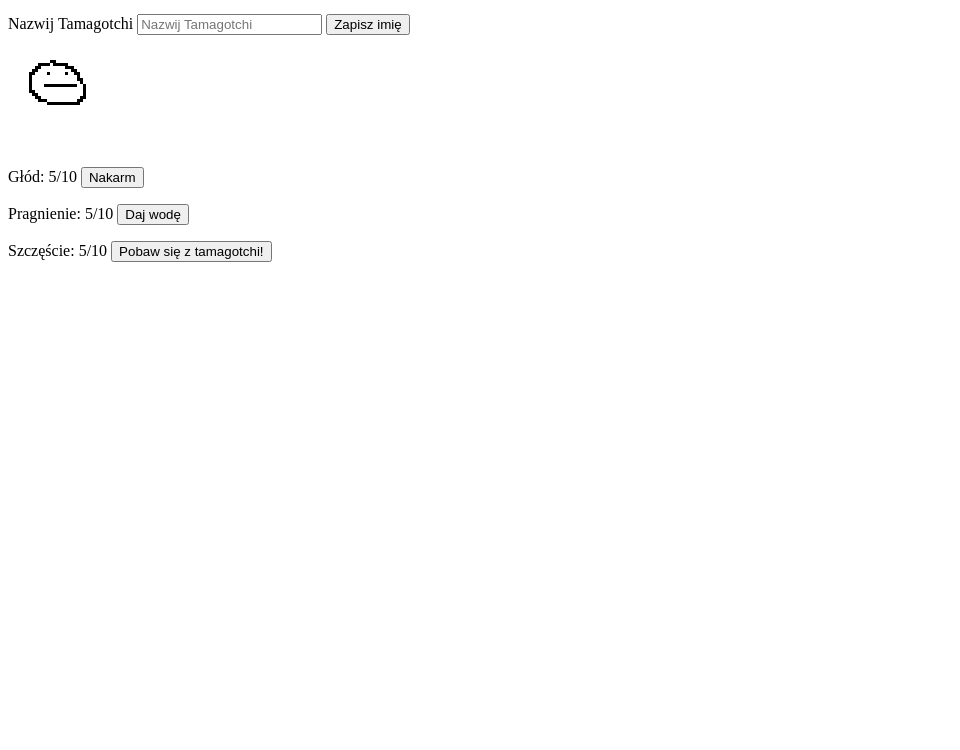
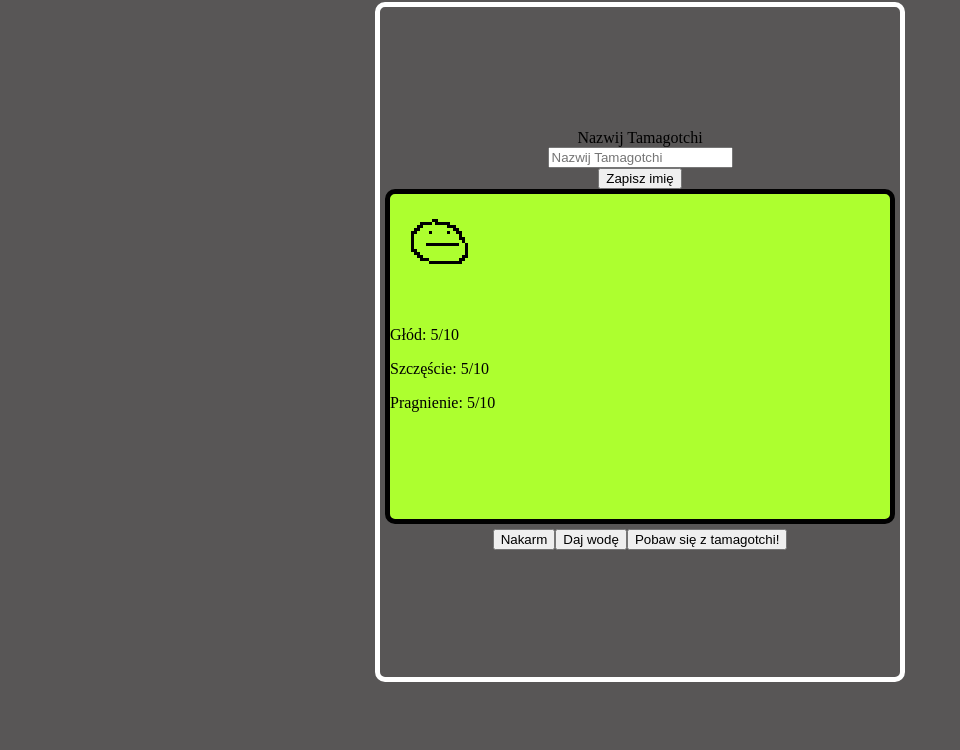
Before and after one commit to Crabstuk/Tomagochi, a plain HTML site: page index.html in a window 1280 px wide. Shown: the part 66-816 px from the top of the page, without its empty margins (0-960 px from the left). Drawn offline with Linux system fonts and the light colour scheme.

Commit message:
second lesson

```diff
--- a/index.html
+++ b/index.html
@@ -7,23 +7,25 @@
     <title>Document</title>
 </head>
 <body>
-    <style>
-    canvas{
-        display: none;
-        margin: 0 auto;
-        background: #111;
-      }
-      </style>
-    <h1>Tamagotchi</h1>
+      <div id="theWholeThing">
     <label for="name" id="labelForName">Nazwij Tamagotchi</label>
     <input id="name" type="text" placeholder="Nazwij Tamagotchi">
     <button id="saveNameButton" onclick="saveName()">Zapisz imię</button>
+    <div id="screen">
     <p id="displayName"></p>
     <img id="tamagotchiDisplay" alt="kot haha" src="Obrazy/idk.png">
-    <p>Głód: <span id="hungerDisplay"></span>   <span><button id="FeedTamagotchiBtn" onclick="feedTamagotchi()">Nakarm</button></span></p>
-    <p>Pragnienie: <span id="thirstDisplay"></span> <span><button id="giveTamagotchiWaterBtn" onclick="giveTamagotchiWater()">Daj wodę</button> </span></p>
-    <p>Szczęście: <span id="funDisplay"> </span><span> <button id="play" >Pobaw się z </button> </span></p>
-    <canvas id="pong" width="800" height="500"></canvas>
+    <canvas id="pong" width="500" height="650"></canvas>
+    <div id="TamagotchisVariables">
+     <p>Głód: <span id="hungerDisplay"></span>
+     <p>Szczęście: <span id="funDisplay"></span>
+     <p>Pragnienie: <span id="thirstDisplay"></span>
+    </div>
+    </div>
+    <div id="controler">
+     <span><button id="FeedTamagotchiBtn" onclick="feedTamagotchi()">Nakarm</button></span></p>
+     </span> <span><button id="giveTamagotchiWaterBtn" onclick="giveTamagotchiWater()">Daj wodę</button> </span></p>
+     </span><span> <button id="play" >Pobaw się z </button> </span></p>
+    </div>
     <script  src="script.js"></script>
     <script src="pong.js"></script>
 </body>
--- a/pong.js
+++ b/pong.js
@@ -51,9 +51,14 @@
   // AI paddle movement
   ai.y += ((ball.y - (ai.y + ai.height / 2))) * 0.09;
 
-  if (ball.y + ball.radius > canvas.height || ball.y - ball.radius < 0) {
+ if (ball.y + ball.radius > canvas.height || ball.y - ball.radius < 0) {
     ball.velocityY = -ball.velocityY;
   }
+   if (ball.x + ball.radius > canvas.width || ball.x - ball.radius < 0) {
+    resetBall();
+
+  }
+
 
   let playerOrAI = (ball.x < canvas.width / 2) ? player : ai;
 
@@ -70,14 +75,12 @@
 
   if(document.querySelector("#pong").style.display == "block"){
   // Player lost
-  if (ball.x - ball.radius < 0 ) {
+  if (ball.x - ball.radius < 0) {
     resetBall();
-    console.log("Aww dang It")
   }
   // Player won
   if(ball.x + ball.radius > canvas.width){
     resetBall();
-    console.log(" I CANT STOP WINNING")
   }
 }
 
--- a/script.js
+++ b/script.js
@@ -20,7 +20,12 @@
 const funDisplay = document.querySelector("#funDisplay")
 funDisplay.innerText = `${fun}/10`
 const showMinigame = () => {
-    pong.style.display = "block"
+    if(pong.style.display == "block"){
+        pong.style.display = "none"
+    }else{
+        pong.style.display = "block"
+    }
+    console.log(pong.style.display);
     resetBall()
 }
 const addFun = () => {
--- a/style.css
+++ b/style.css
@@ -0,0 +1,44 @@
+    canvas{
+        display: none;
+        margin: 0 auto;
+        background: #111;
+        width: 100%;
+        height: 100%;
+        position: absolute;
+        top: 0;
+      }
+
+body{
+    background-color: rgb(88, 86, 86);
+    display: flex;
+    height: 100vh;
+    justify-content: center;
+    align-items: center;
+}
+
+#theWholeThing{
+    border-radius: 10px;
+    border: 5px solid white;
+    padding: 10px;
+    width: 500px;
+    height: 650px;
+    display: flex;
+    flex-direction: column;
+    justify-content: center;
+    align-items: center;
+}
+
+#screen{
+    height: 50%;
+    width: 100%;
+    background-color: greenyellow;
+    border: 5px solid black ;
+    border-radius: 10px;
+    position: relative;
+}
+
+#controler{
+    display: flex;
+    align-items: center;
+    justify-content: right;
+}
```
